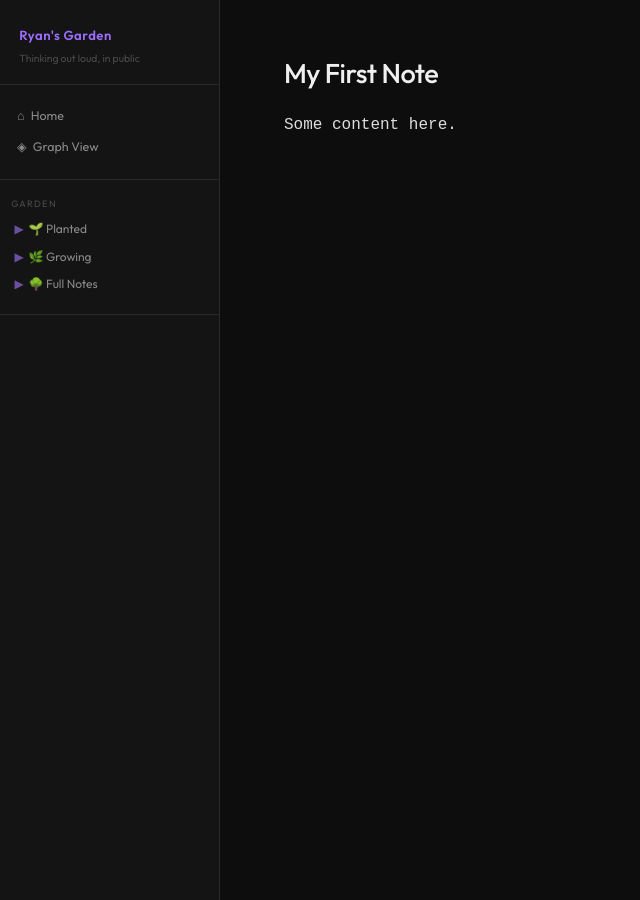
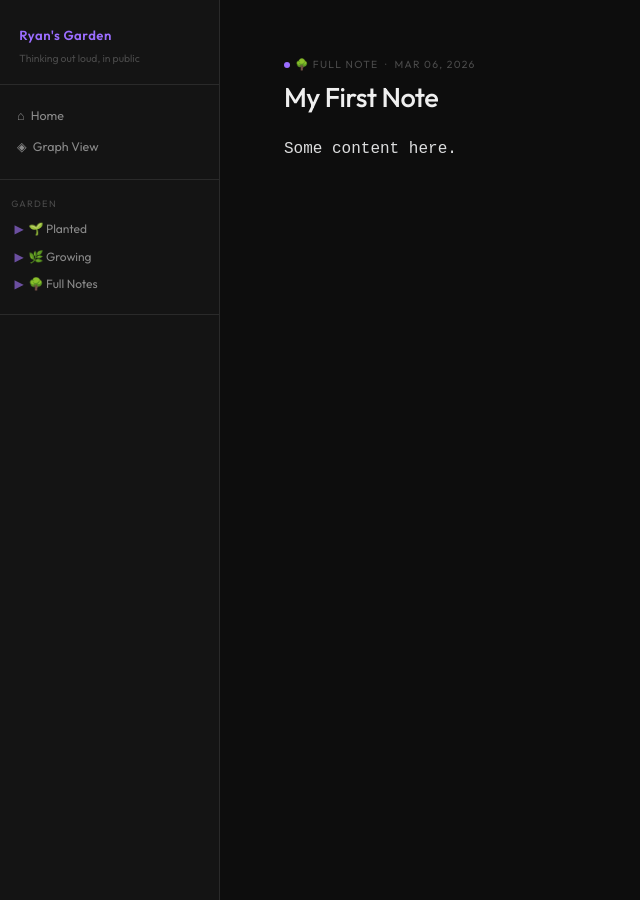
Before and after one commit to rybread58/rybread58.github.io, a Jekyll site: the page built from _planted-notes/placehollder.md, in a window 1280 px wide. Shown: the whole page, without its empty margins (0-640 px from the left). Built offline with Jekyll 4.4.1, drawn with Linux system fonts in a browser that asks for light colours; some web fonts are replaced.

Commit message:
Update note.html
personal obsidian change

```diff
--- a/_layouts/note.html
+++ b/_layouts/note.html
@@ -1,5 +1,55 @@
 ---
 layout: default
 ---
+
+<div class="note-stage">
+  <span class="stage-dot" style="background: {% if page.stage == 'planted' %}#4a9b6d{% elsif page.stage == 'growing' %}#c49a3c{% else %}#9b6dff{% endif %}"></span>
+  {% if page.stage == 'planted' %}🌱 Planted{% elsif page.stage == 'growing' %}🌿 Growing{% else %}🌳 Full Note{% endif %}
+  {% if page.date %}&nbsp;·&nbsp; {{ page.date | date: "%b %d, %Y" }}{% endif %}
+</div>
+
 <h1>{{ page.title }}</h1>
+
+{% if page.description %}
+<p style="color: var(--text-muted); font-style: italic; margin-top: -0.4em; margin-bottom: 1.8em; font-size: 0.9em;">{{ page.description }}</p>
+{% endif %}
+
 {{ content }}
+
+{% if page.links %}
+<hr>
+<p style="font-family: var(--font-ui); font-size: 0.7em; text-transform: uppercase; letter-spacing: 0.1em; color: var(--text-faint);">Connects to</p>
+<div style="display: flex; flex-wrap: wrap; gap: 0.5em; margin-top: 0.6em;">
+  {% for link in page.links %}
+    {% assign all_notes = site.planted-notes | concat: site.growing-notes | concat: site.full-notes %}
+    {% for note in all_notes %}
+      {% if note.slug == link or note.name == link %}
+        <a href="{{ note.url }}" class="backlinks-list" style="font-family: var(--font-ui); font-size: 0.75em; padding: 0.3em 0.8em; background: var(--bg-tertiary); border: 1px solid var(--border-bright); border-radius: 4px; color: var(--text-muted);">
+          → {{ note.title }}
+        </a>
+      {% endif %}
+    {% endfor %}
+  {% endfor %}
+</div>
+{% endif %}
+
+<!-- Backlinks: notes that link TO this page -->
+{% assign current_slug = page.slug | default: page.name %}
+{% assign all_notes = site.planted-notes | concat: site.growing-notes | concat: site.full-notes %}
+{% assign backlink_notes = "" | split: "" %}
+{% for note in all_notes %}
+  {% if note.links contains current_slug %}
+    {% assign backlink_notes = backlink_notes | push: note %}
+  {% endif %}
+{% endfor %}
+
+{% if backlink_notes.size > 0 %}
+<div class="backlinks-panel">
+  <div class="backlinks-title">← Linked here from</div>
+  <ul class="backlinks-list">
+    {% for note in backlink_notes %}
+      <li><a href="{{ note.url }}">{{ note.title }}</a></li>
+    {% endfor %}
+  </ul>
+</div>
+{% endif %}
```
